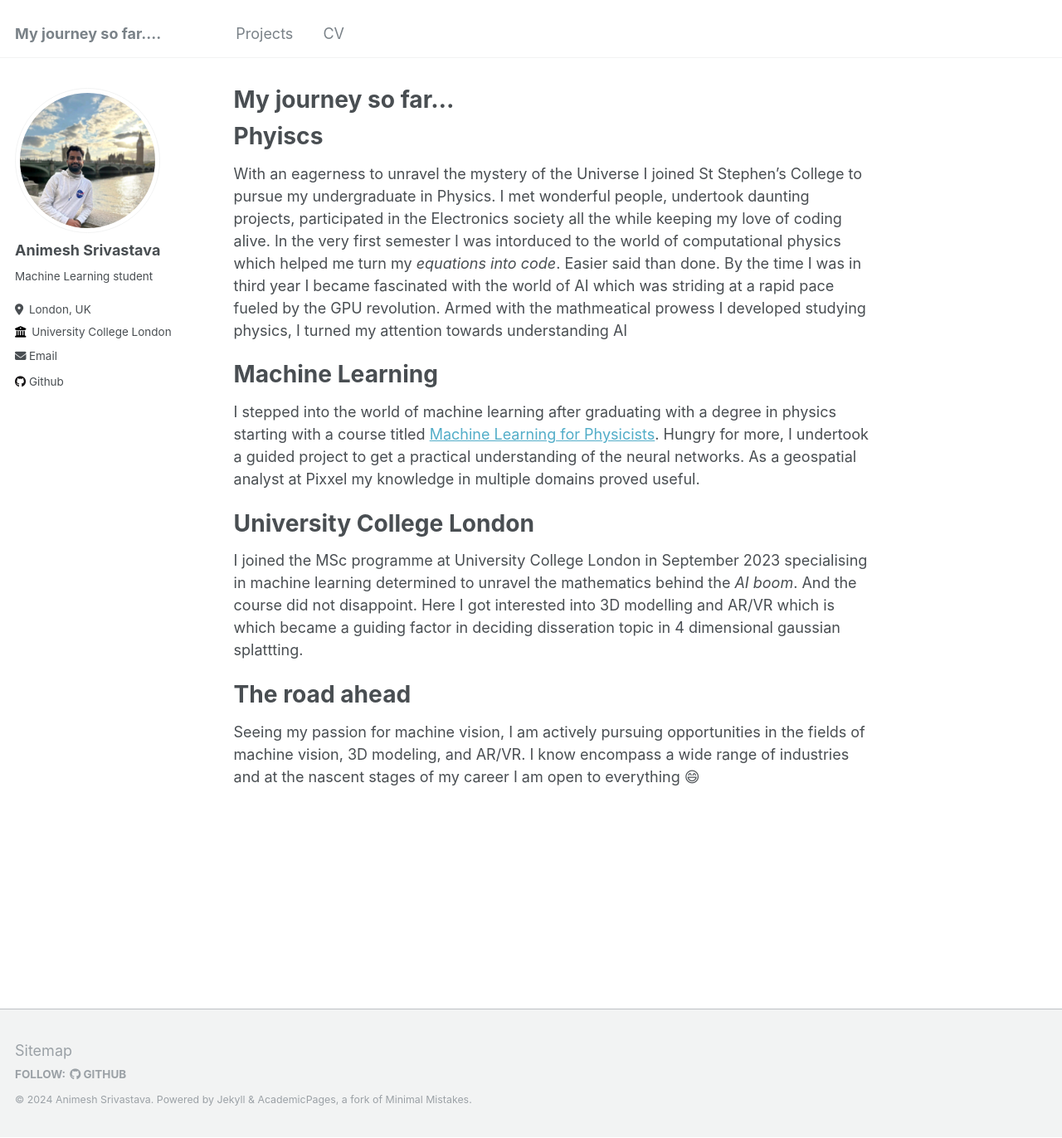
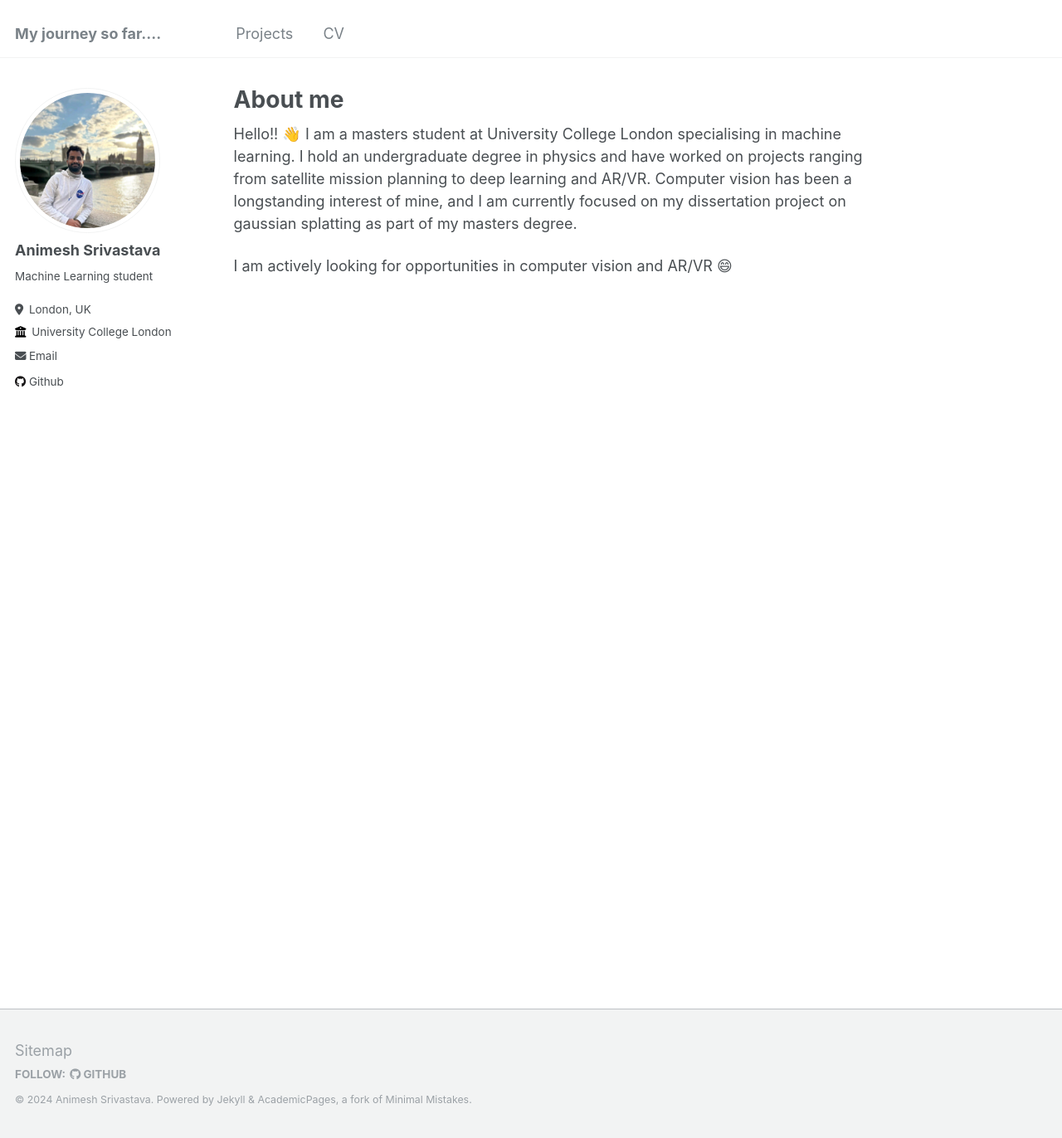
Before and after one commit to animesh-77/animesh-77.github.io, a Jekyll site: the page built from _pages/about.md, in a window 1280 px wide and 1372 px high. Shown: the whole window at 83% size. Built offline with Jekyll 4.4.1, drawn with Linux system fonts in a browser that asks for light colours.

Commit message:
feat: shorter about me

```diff
--- a/_pages/about.md
+++ b/_pages/about.md
@@ -1,6 +1,6 @@
 ---
 permalink: /
-title: "My journey so far..."
+title: "About me"
 author_profile: true
 redirect_from:
   - /about/
@@ -8,22 +8,11 @@ redirect_from:
 sitemap: false
 ---
 
-Phyiscs
-======
-With an eagerness to unravel the mystery of the Universe I joined St Stephen's College to pursue my undergraduate in Physics. I met wonderful people, undertook daunting projects, participated in the Electronics society all the while keeping my love of coding alive. In the very first semester I was intorduced to the world of computational physics which helped me turn my *equations into code*. Easier said than done. By the time I was in third year I became fascinated with the world of AI which was striding at a rapid pace fueled by the GPU revolution. Armed with the mathmeatical prowess I developed studying physics, I turned my attention towards understanding AI
+Hello!! &#x1F44B; I am a masters student at University College London specialising in machine learning. I hold an undergraduate degree in physics and have worked on projects ranging from satellite mission planning to deep learning and AR/VR. Computer vision has been a longstanding interest of mine, and I am currently focused on my dissertation project on gaussian splatting as part of my masters degree.
 
-Machine Learning
-======
-I stepped into the world of machine learning after graduating with a degree in physics starting with a course titled [Machine Learning for Physicists](https://machine-learning-for-physicists.org/). Hungry for more, I undertook a guided project to get a practical understanding of the neural networks. As a geospatial analyst at Pixxel my knowledge in multiple domains proved useful.
-
-University College London
-======
-I joined the MSc programme at University College London in September 2023 specialising in machine learning determined to unravel the mathematics behind the *AI boom*. And the course did not disappoint. Here I got interested into 3D modelling and AR/VR  which is which became a guiding factor in deciding disseration topic in 4 dimensional gaussian splattting.
+I am actively looking for opportunities in computer vision and AR/VR &#128516;
 
 
-The road ahead
-=======
-Seeing my passion for machine vision, I am actively pursuing opportunities in the fields of machine vision, 3D modeling, and AR/VR. I know encompass a wide range of industries and at the nascent stages of my career I am open to everything 	&#128516;
 
 <!-- Site-wide configuration
 ------
```
